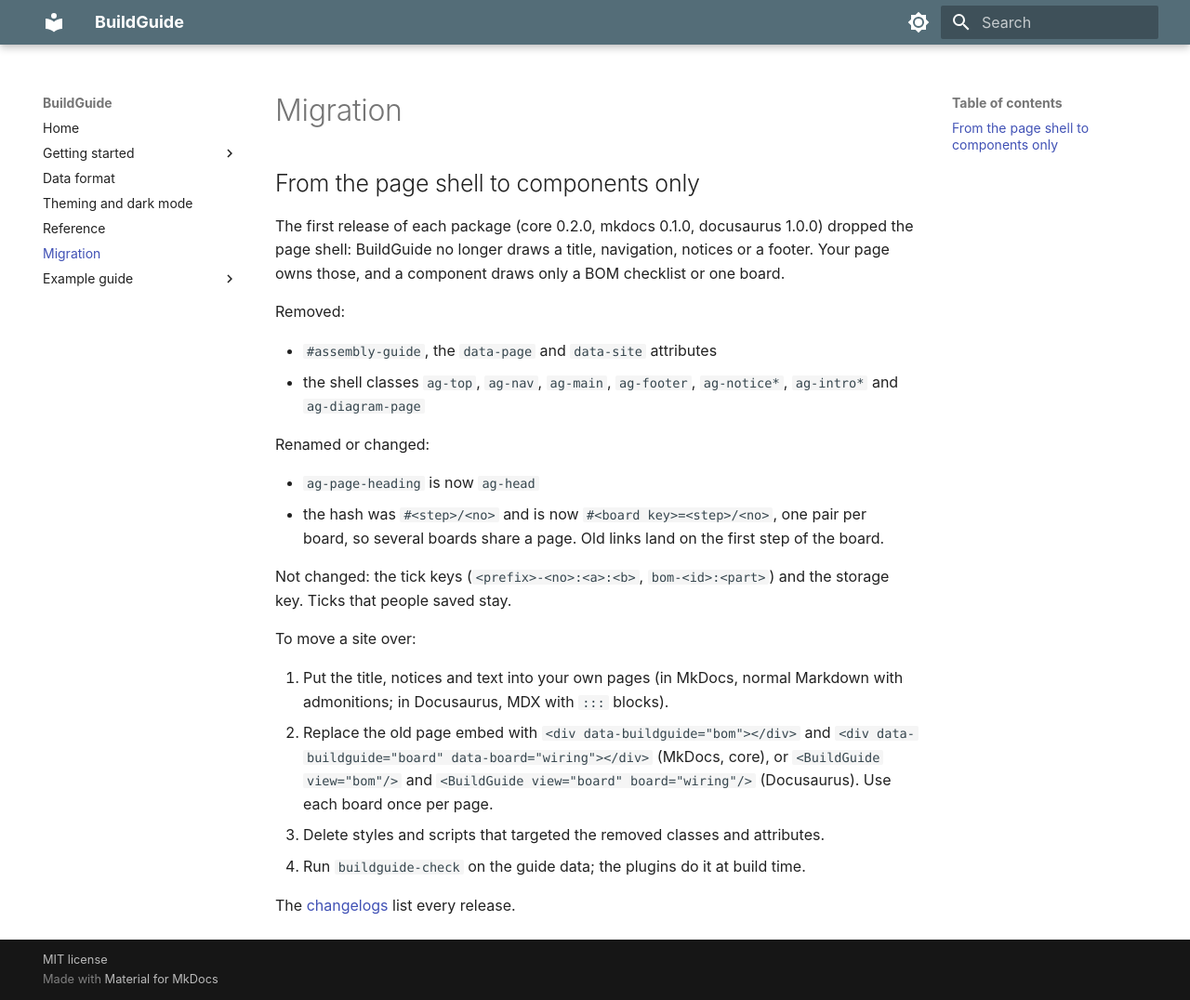
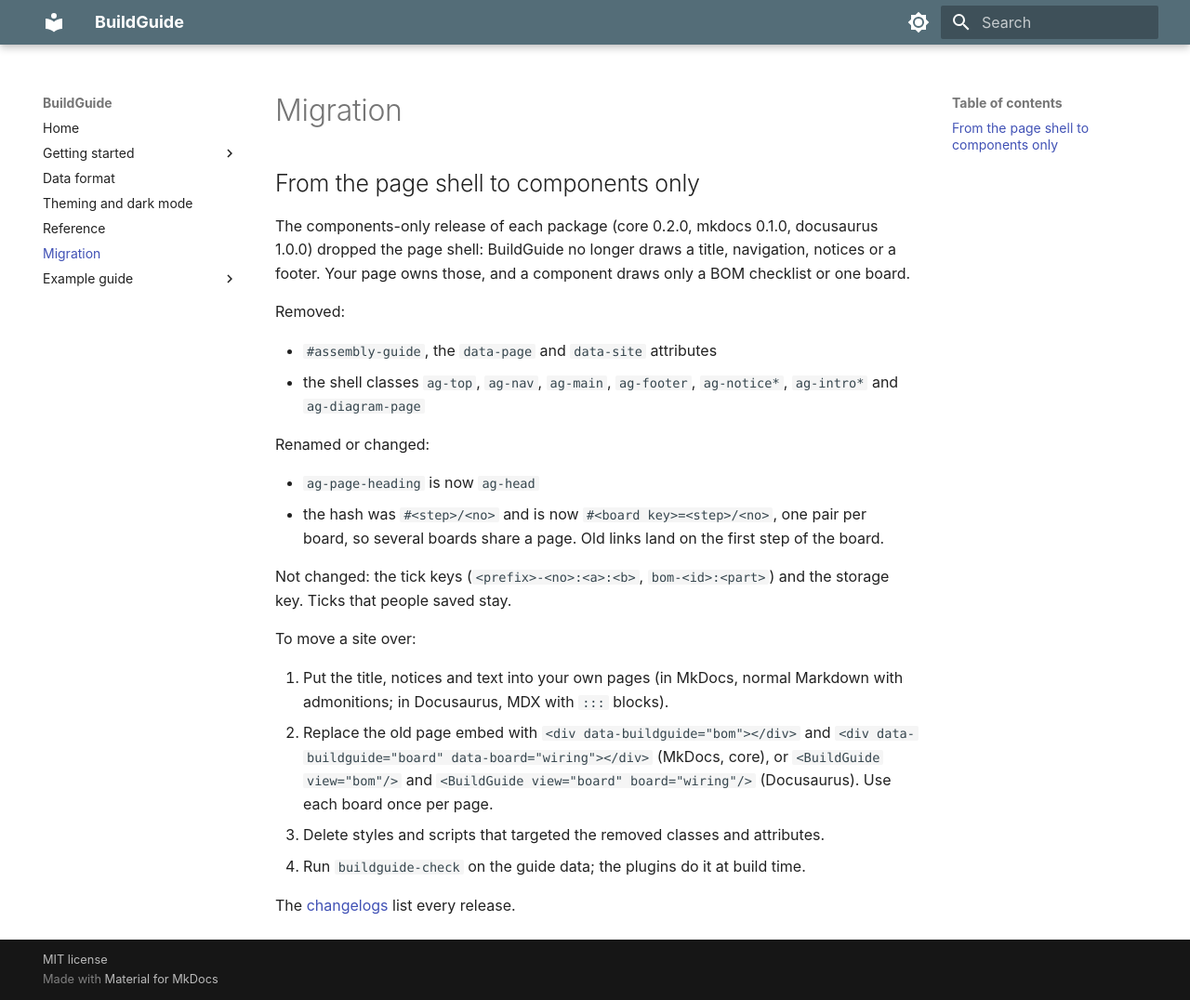
Before and after one commit to OpenReloading/BuildGuide, an MkDocs documentation site: the page built from docs/migration.md, in a window 1280 px wide and 1076 px high. Shown: the whole window at 93% size. Built offline with MkDocs 1.6.1 and Material for MkDocs 9.7.7, drawn with Linux system fonts in a browser that asks for light colours.

```diff
--- a/docs/migration.md
+++ b/docs/migration.md
@@ -2,7 +2,7 @@
 
 ## From the page shell to components only
 
-The first release of each package (core 0.2.0, mkdocs 0.1.0, docusaurus 1.0.0) dropped the page shell: BuildGuide no longer draws a title, navigation, notices or a footer. Your page owns those, and a component draws only a BOM checklist or one board.
+The components-only release of each package (core 0.2.0, mkdocs 0.1.0, docusaurus 1.0.0) dropped the page shell: BuildGuide no longer draws a title, navigation, notices or a footer. Your page owns those, and a component draws only a BOM checklist or one board.
 
 Removed:
 
```
Also changed, not shown: docs/hooks/reference.py (+10 -5 lines), 1 other file.
